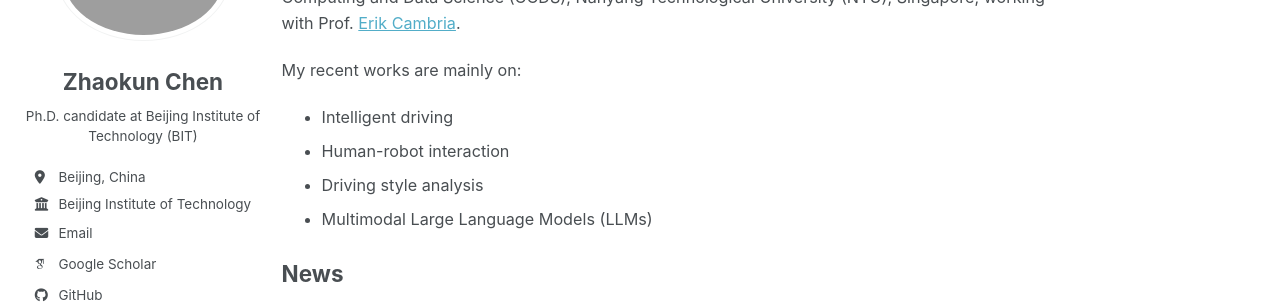
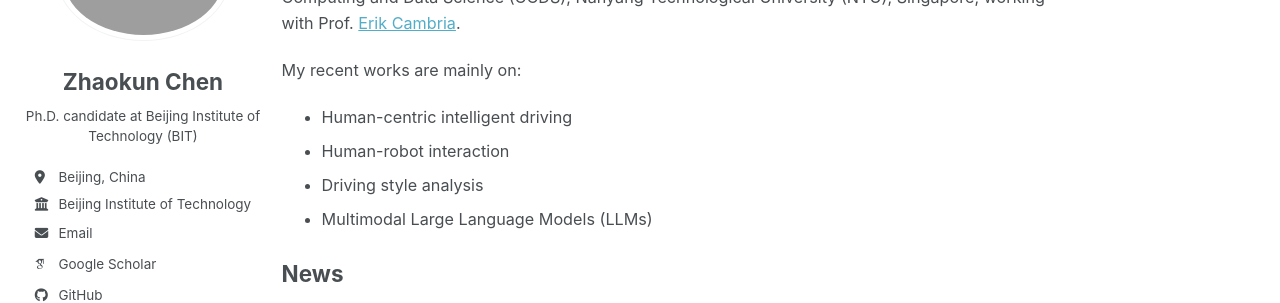
Before and after one commit to zhaokun-bit/zhaokun-bit.github.io, a Jekyll site: the page built from _pages/about.md, in a window 1280 px wide and 900 px high. Shown: the part 194-497 px from the top of the window. Built offline with Jekyll 4.4.1, drawn with Linux system fonts in a browser that asks for light colours; some web fonts are replaced; a script bundle is joined from its source files by our own code; library files that are not in the unit come from our copies.

Commit message:
Update about.md

```diff
--- a/_pages/about.md
+++ b/_pages/about.md
@@ -10,7 +10,7 @@ redirect_from:
 I am a Ph.D. candidate at the Institute of Intelligent Vehicles, Beijing Institute of Technology (BIT), co-advised by Prof. [Junqiang Xi](https://me.bit.edu.cn/szdw/jsml/jlgcx/qjyjs/bssds2/63d2de6b125e44c79611affc9ee3cd22.htm) and Prof. [Wenshuo Wang](https://me.bit.edu.cn/szdw/jsml/jlgcx/qjyjs/bssds2/2d8f5fc4425a47a3825702106c0ef69d.htm). I received my bachelor’s degree from Harbin Institute of Technology (HIT) in 2022. I am currently a visiting scholar at the College of Computing and Data Science (CCDS), Nanyang Technological University (NTU), Singapore, working with Prof. [Erik Cambria](https://sentic.net/erikcambria/).
 
 My recent works are mainly on:
-* Intelligent driving
+* Human-centric intelligent driving
 * Human-robot interaction
 * Driving style analysis
 * Multimodal Large Language Models (LLMs)
```
